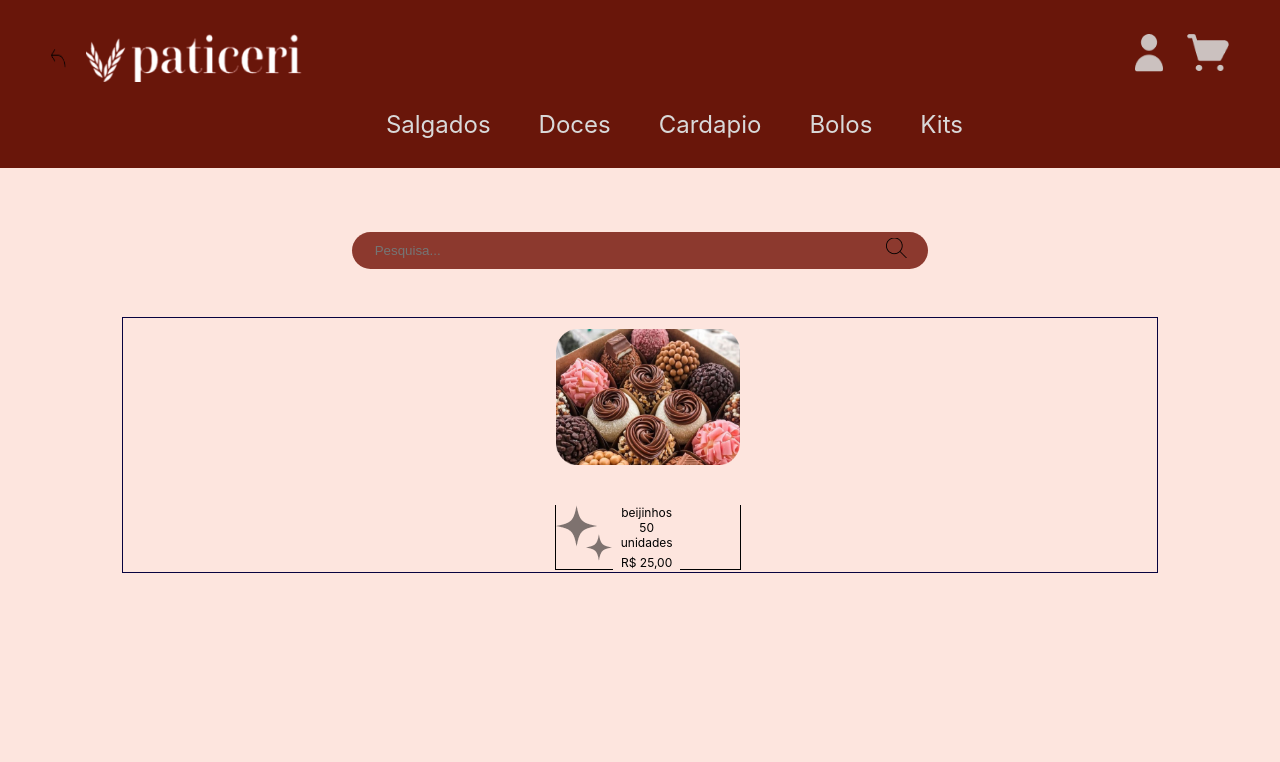
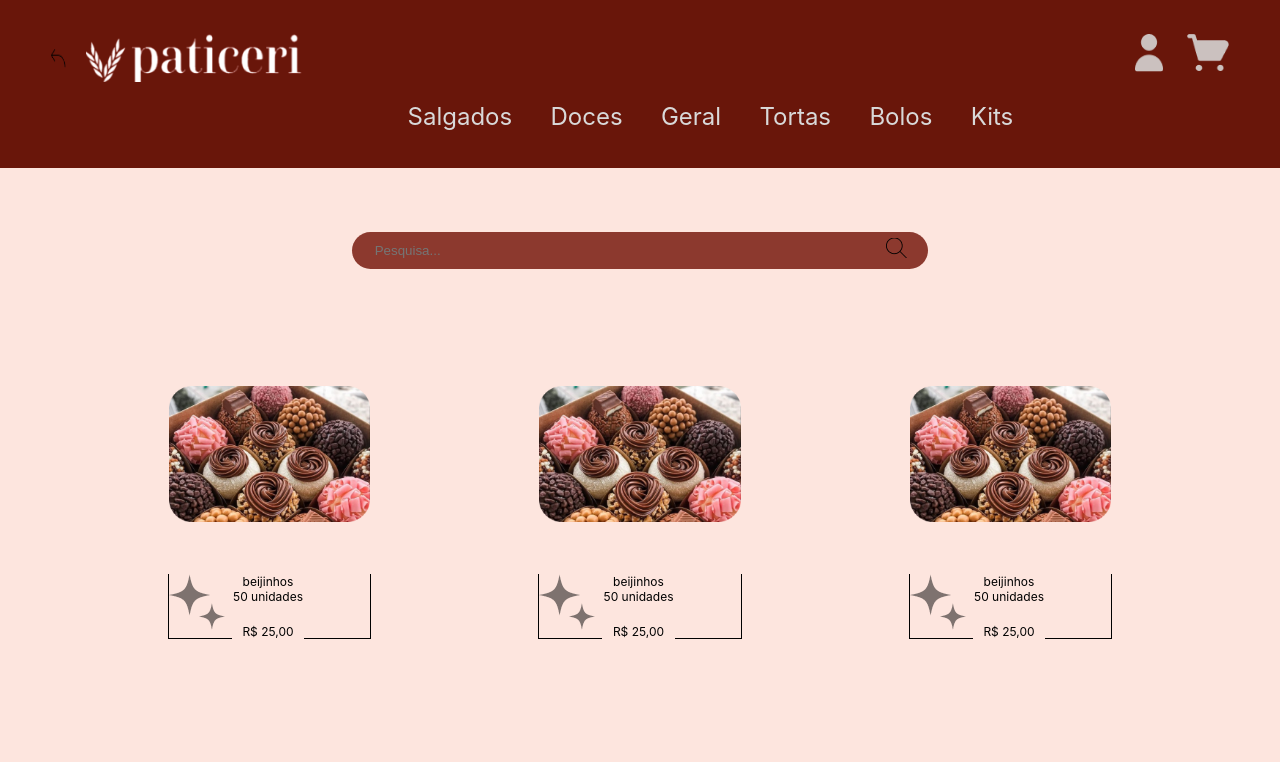
Before and after one commit to Johncarioca/TCC---doceria-, a React (Create React App) app in the folder site/: page /cardapiogeral in a window 1280 px wide. Shown: the top 762 px of the page. Built offline with nearby package versions, Linux system fonts and the light colour scheme.

Commit message:
tela de cardapioGeral 100% pronta

```diff
--- a/site/src/components/CorpoCardapioGeral/index.js
+++ b/site/src/components/CorpoCardapioGeral/index.js
@@ -5,17 +5,23 @@ export default function CardCardapioGeral(){
     return(
         <main className="Card">
 
-            <section className="vermelha">
+            <div className="vermelha">
 
                 <div className="verdeClaro">
                     <img className="ima" src="../assets/image/cardCardapio/fotoTeste.png" alt="" />
                 </div>
+
+
+                    <button className="btVer"> Ver Produto </button>
+
+
 
                 <div className="verdeEscuro">
 
                     <div className="amarela">
                         <img className="ima" src="../assets/image/destaqueNovoProduto.png" alt="" />
                     </div>
+
 
                     <div className="azul">
                         <div className="textu">
@@ -33,7 +39,7 @@ export default function CardCardapioGeral(){
 
                 </div>
 
-            </section>
+            </div>
 
 
         </main>
--- a/site/src/components/CorpoCardapioGeral/index.scss
+++ b/site/src/components/CorpoCardapioGeral/index.scss
@@ -6,31 +6,31 @@
         //border: 1px rgb(7, 2, 63) solid;
     }
 
-    border: 1px rgb(7, 2, 63) solid;
+    //border: 1px rgb(7, 2, 63) solid;
 
     display: flex;
-    flex-wrap: wrap;
-    justify-content: space-around;
-    width: 90%;
-    height: 16rem;
+    flex-direction: column;
+    justify-content: center;
+    align-items: center;
+    width: 230px;
+    height: 20rem;
     margin-top: 3rem;
 
+    .vermelha{
 
 
-
-
-    .vermelha{
 
         display: flex;
         flex-direction: column;
         justify-content: space-around;
         align-items: center;
-        margin-left: 1rem;
         border-radius: 0.5rem;
-        width: 19%;
-        height: 16rem;
+        width: 93%;
+        height: 17rem;
 
-        position: relative;
+
+
+
         .verdeClaro{
             display: flex;
             flex-direction: row;
@@ -53,8 +53,9 @@
             flex-direction: row;
             justify-content: baseline;
 
+
             width: 95%;
-            padding-top: 2rem;
+
         }
 
         .amarela{
@@ -90,5 +91,31 @@
         transition: 0.5s;
         background-color: #E9C1B5;
 
+        .btVer{
+
+            background-color: #69170a;
+            color: #d9d9d9;
+            transition: 0.7s;
+            width: 70%;
+
+        }
+
     }
+
+    .btVer{
+        display: flex;
+        flex-direction: column;
+        justify-content: center;
+        align-items: center;
+        width: 35%;
+        height: 1.8rem;
+        border-radius: 2rem 0rem  ;
+
+        background-color: #69170a00;
+        color: #d9d9d900;
+
+        //border: 1px rgb(7, 2, 63) solid;
+    }
+
+
 }
--- a/site/src/components/cabecalhoCardapio/index.js
+++ b/site/src/components/cabecalhoCardapio/index.js
@@ -23,11 +23,30 @@ export default function CardCabecario(){
 
                     <div className="sdcbk">
 
-                        <p className="nomeCategoria" >Salgados</p>
-                        <p className="nomeCategoria" >Doces</p>
-                        <p className="nomeCategoria" >Cardapio</p>
-                        <p className="nomeCategoria" >Bolos</p>
-                        <p className="nomeCategoria" >Kits</p>
+                        <div className="selecionado">
+                            <p className="nomeCategoria" >Salgados</p>
+                            <hr/>
+                        </div>
+                        <div className="selecionado">
+                            <p className="nomeCategoria" >Doces</p>
+                            <hr/>
+                        </div>
+                        <div className="selecionado">
+                            <p className="nomeCategoria" >Geral</p>
+                            <hr/>
+                        </div>
+                        <div className="selecionado">
+                            <p className="nomeCategoria" >Tortas</p>
+                            <hr/>
+                        </div>
+                        <div className="selecionado">
+                            <p className="nomeCategoria" >Bolos</p>
+                            <hr/>
+                        </div>
+                        <div className="selecionado">
+                            <p className="nomeCategoria" >Kits</p>
+                            <hr/>
+                        </div>
 
                     </div>
 
--- a/site/src/components/cabecalhoCardapio/index.scss
+++ b/site/src/components/cabecalhoCardapio/index.scss
@@ -20,6 +20,7 @@
             display: flex;
             flex-direction: row;
             justify-content: space-between;
+            align-items: flex-end;
             width: 92%;
 
 
@@ -47,20 +48,16 @@
             .sdcbk{
                 display: flex;
                 flex-direction: row;
-                justify-content: center;
-                align-self: flex-end;
+                justify-content: space-evenly;
+                align-items: flex-end;
                 text-align: center;
-                width: 50%;
-                height:3rem ;
-                margin-right: 6rem;
+                width: 60%;
+                height:4rem ;
+                padding-right: 1.5rem;
 
 
-                .nomeCategoria{
-                    font-size: 1.5rem;
-                    color: #D9D9D9;
-                    margin: 1.5rem;
-                    height: 2rem;
-                }
+
+
 
 
             }
@@ -73,7 +70,7 @@
                 justify-content: space-between  ;
                 width: 8%;
                 height: 2.5rem;
-                margin-bottom: 3rem;
+                align-self: flex-start;
 
                 .inconLogin{
                     width: 1.8rem;
@@ -89,4 +86,40 @@
 
         }
     }
- }
+    .selecionado{
+        display: flex;
+        flex-direction: column;
+        font-size: 1.5rem;
+        color: #D9D9D9;
+
+        height: 2rem;
+
+
+        hr{
+            width: 0rem;
+            height: 0rem;
+            background-color: #94423000;
+        }
+
+
+
+    }
+    .selecionado:hover{
+
+        height: 3rem;
+        display: flex;
+        flex-direction: column;
+        align-items: center;
+        justify-content: space-evenly;
+
+
+        hr{
+            width: 5rem;
+            height: 0.20rem;
+            background-color: #944230;
+            transition: 0.3s;
+        }
+    }
+
+
+}
--- a/site/src/pages/usuario/cardapioGeral/index.js
+++ b/site/src/pages/usuario/cardapioGeral/index.js
@@ -18,16 +18,22 @@ export default function CardapioGeral(){
                 <div className="dois">
 
                     <div className="divPesguisa">
-
                         <div className="Pesquisa">
                             <input className="barra" type="text" placeholder='Pesquisa...' /> <div> <img className="lupe" src="/assets/image/lupa.png" alt="" /></div>
                         </div>
-
                     </div>
 
+                    <div className="card-container">
                         <CardCardapioGeral/>
+                        <CardCardapioGeral/>
+                        <CardCardapioGeral/>
+                        <CardCardapioGeral/>
+                        <CardCardapioGeral/>
+                        <CardCardapioGeral/>
+                    </div>
 
                 </div>
+
 
             </section>
 
--- a/site/src/pages/usuario/cardapioGeral/index.scss
+++ b/site/src/pages/usuario/cardapioGeral/index.scss
@@ -1,10 +1,9 @@
+.CardapioGeral {
 
-        .CardapioGeral{
+    * {
+        box-sizing: border-box;
+        margin: 0;
 
-        *{
-            box-sizing: border-box ;
-            margin: 0;
-            //border: 1px green solid;
     }
 
     display: flex;
@@ -14,10 +13,10 @@
     align-items: center;
     background-color: #FDE5DE;
     width: 100%;
-        height: 86.2rem;
     padding-top: 4rem;
+    margin-bottom: 7rem;
 
-        .dois{
+    .dois {
 
         display: flex;
         flex-direction: column;
@@ -25,9 +24,8 @@
         align-items: center;
         //border: 1px rgb(128, 0, 113) solid;
         width: 90%;
-            height: 80rem;
 
-            .divPesguisa{
+        .divPesguisa {
 
             display: flex;
             flex-direction: column;
@@ -35,17 +33,17 @@
             align-items: center;
             width: 100%;
 
-                .Pesquisa{
+            .Pesquisa {
                 display: flex;
                 flex-direction: row;
                 justify-content: space-around;
                 align-items: center;
-                    width:50%;
+                width: 50%;
                 height: 2.3rem;
                 background-color: #8C392E;
                 border-radius: 2rem;
 
-                    .barra{
+                .barra {
                     width: 82%;
                     background-color: #8C392E;
                     color: #fff;
@@ -53,13 +51,29 @@
 
                 }
             }
+
+        }
+
+    }
+
+
+    .card-container {
+        display: flex;
+        flex-wrap: wrap;
+        justify-content: space-evenly;
+        width: 100%;
+
+        margin-top: 2em;
+    }
+
+    .card-container > .Card {
+        margin-bottom: 10px;
+        margin-left: 50px;
+        margin-right: 50px;
     }
 
 
 
 
-        }
-
-
 
 }
```
Lines whose indentation alone changed are shown as unchanged.
